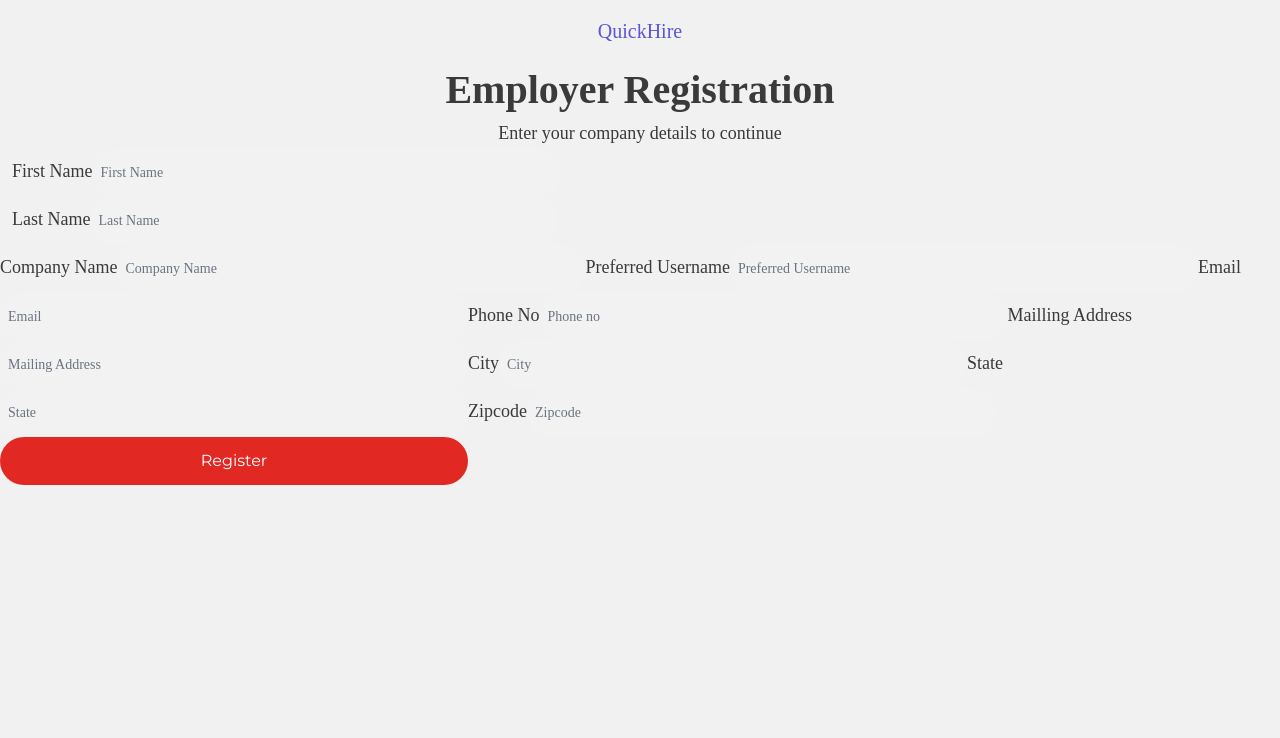
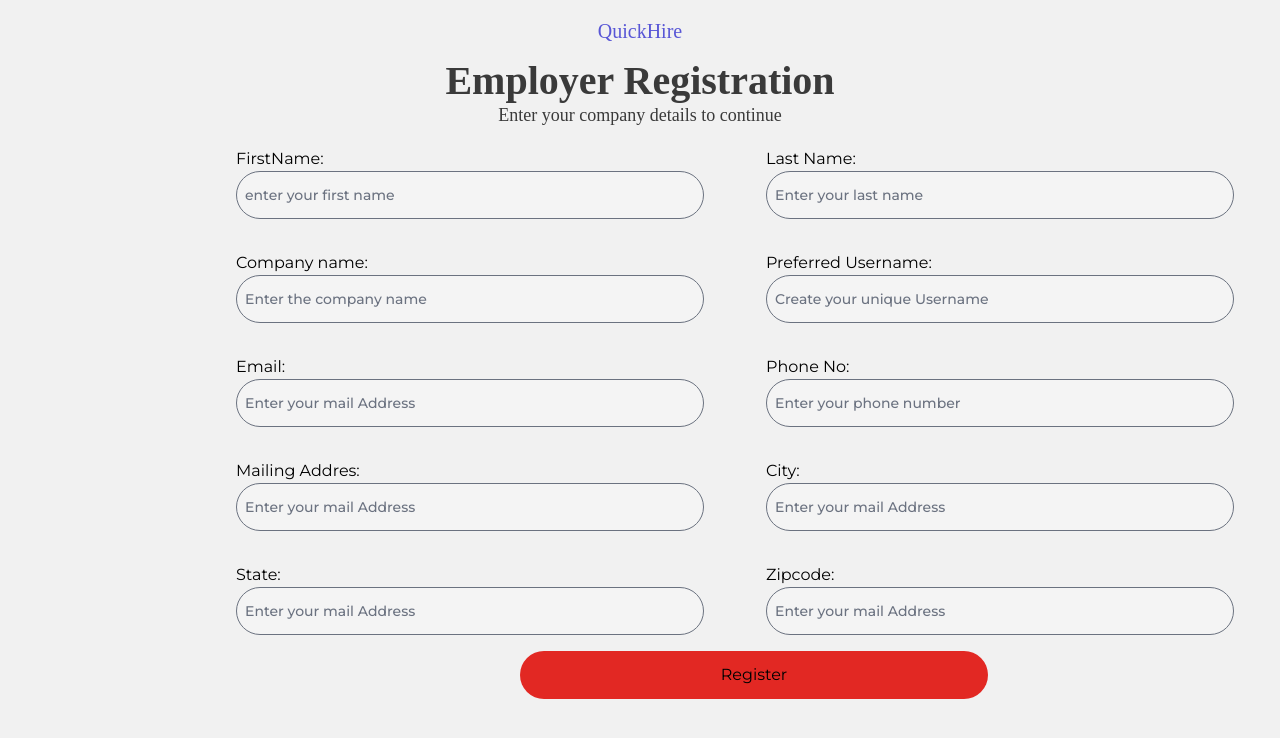
Before and after one commit to gowthamdongari/QuickHire, a React (Vite) app in the folder frontend/: page /RegistrationPage in a window 1280 px wide. Shown: the top 738 px of the page. Built offline with nearby package versions, Linux system fonts and the light colour scheme.

Commit message:
basic register pages done

```diff
--- a/frontend/src/App.jsx
+++ b/frontend/src/App.jsx
@@ -14,6 +14,7 @@ import AccountSettings from "./pages/Staff/AccountSettings";
 import AddAccount from "./pages/Staff/AddAccount";
 import StaffAccounts from "./pages/Staff/StaffAccounts";
 import RegistrationPage from "./auth/Forms/RegistrationPage";
+import Education from "./auth/Forms/Education";
 
 
 const App = () => {
@@ -24,6 +25,8 @@ const App = () => {
       <Route path="/SignUp" element={<SignUp />} />
       <Route path="/qualifications" element ={<Category/>}/>
       <Route path="/RegistrationPage" element={<RegistrationPage/>} />
+      <Route path="/education" element={<Education/>} />
+
       <Route path="/home" element={<Home/>} >
           {/* childrens */}
          <Route path="/home/viewJobs" element={<JobList/>}/>
--- /dev/null
+++ b/frontend/src/auth/Forms/Education.jsx
@@ -0,0 +1,80 @@
+import React, { useState } from "react";
+import Category from "../../components/Category";
+
+const Education = () => {
+  const mystyle = {
+    Header: {
+      color: "#5856d6",
+      fontsize: "48px",
+      fontFamily: "Roboto Slab",
+      fontWeight: "500",
+      lineHeight: "62px",
+      textAlign: "center",
+    },
+    Registration: {
+      color: "#3a3a3a",
+      fontSize: "40px",
+      fontFamily: "Source Sans Pro",
+      fontWeight: 700,
+      lineHeight: "38px",
+      textAlign: "center",
+    },
+    Para: {
+      color: "#3a3a3a",
+      fontSize: "18px",
+      fontFamily: "Source Sans Pro",
+      lineHeight: "31px",
+      textAlign: "center",
+    },
+  };
+  return (
+    <div>
+      <h1 style={mystyle.Header}>QuickHire</h1>
+      <h3 style={mystyle.Registration}>Professional Registration</h3>
+      <p style={mystyle.Para}>Enter your Education details to continue</p>
+      <div>
+        <form className="justify-center ml-[350px] mt-[60px]">
+          <div className="flex flex-row gap-5">
+            <div>
+              <label>School Name:</label>
+              <br></br>
+              <input placeholder="Enter your school name" type="text" />
+            </div>
+            <div>
+              <label>Major:</label>
+              <br></br>
+              <input placeholder="Enter your major" type="text" />
+            </div>
+            <div>
+              <label>Completion Time:</label>
+              <br></br>
+              <input type="date" />
+            </div>
+            <div className="mt-6">
+              <button class="bg-blue-500 hover:bg-blue-700 text-white font-bold py-2 px-4 rounded">
+                add
+              </button>
+            </div>
+          </div>
+          <div>
+            {/* Need to write table here */}
+          </div>
+          <div className="mt-7">
+
+          <button class="bg-blue-500 hover:bg-blue-700 text-white font-bold py-2 px-4 rounded">
+                next
+              </button>
+          </div>
+        </form>
+      </div>
+      <div className="w-[600px]">
+
+      <Category />
+      </div>
+    </div>
+  );
+};
+
+export default Education;
+
+//export default EducationForm;
--- a/frontend/src/auth/Forms/RegistrationPage.jsx
+++ b/frontend/src/auth/Forms/RegistrationPage.jsx
@@ -1,104 +1,169 @@
-import { color } from 'framer-motion'
-import React from 'react'
+import React from "react";
 
 const RegistrationPage = () => {
   const mystyle = {
     Header: {
-        color: '#5856d6',
-        fontsize: '48px',
-        fontFamily: 'Roboto Slab',
-        fontWeight: '500',
-        lineHeight: '62px',
-        textAlign: 'center',
+      color: "#5856d6",
+      fontsize: "48px",
+      fontFamily: "Roboto Slab",
+      fontWeight: "500",
+      lineHeight: "62px",
+      textAlign: "center",
     },
 
     Registration: {
-            color: '#3a3a3a',
-            fontSize: '40px',
-            fontFamily: 'Source Sans Pro',
+      color: "#3a3a3a",
+      fontSize: "40px",
+      fontFamily: "Source Sans Pro",
       fontWeight: 700,
-            lineHeight: '56px',
-            textAlign: 'center',
+      lineHeight: "38px",
+      textAlign: "center",
     },
     Para: {
-            color: '#3a3a3a',
-            fontSize: '18px',
-            fontFamily: 'Source Sans Pro',
-            lineHeight: '31px',
-            textAlign: 'center',
+      color: "#3a3a3a",
+      fontSize: "18px",
+      fontFamily: "Source Sans Pro",
+      lineHeight: "31px",
+      textAlign: "center",
     },
     Firstname: {
-            color: '#3a3a3a',
-            fontSize: '18px',
-            fontFamily: 'Source Sans Pro',
+      color: "#3a3a3a",
+      fontSize: "18px",
+      fontFamily: "Source Sans Pro",
       fontWeight: 500,
-            lineHeight: '31px',
+      lineHeight: "31px",
     },
     InputField: {
-            top: '426px',
-            left: '143px',
-            width: '468px',
-            height: '48px',
-            padding: '0px 8px',
-            border: '0',
-            boxSizing: 'border-box',
-            borderRadius: '24px',
-            backgroundColor: '#f2f2f2',
-            color: '#282828',
-            fontSize: '14px',
-            fontFamily: 'Source Sans Pro',
+      top: "426px",
+      left: "143px",
+      width: "468px",
+      height: "48px",
+      padding: "0px 8px",
+      border: "0",
+      boxSizing: "border-box",
+      borderRadius: "24px",
+      backgroundColor: "#f2f2f2",
+      color: "#282828",
+      fontSize: "14px",
+      fontFamily: "Source Sans Pro",
       fontWeight: 500,
-            lineHeight: '18px',
-            outline: 'none',
+      lineHeight: "18px",
+      outline: "none",
     },
     Button: {
-            cursor: 'pointer',
-            top: '1192px',
-            left: '491px',
-            width: '468px',
-            height: '48px',
-            padding: '0px 8px',
-            border: '0',
-            boxSizing: 'border-box',
-            borderRadius: '24px',
-            backgroundColor: '#e22823',
-            color: '#ffffff',
-            fontSize: '16px',
-
-        }
+      cursor: "pointer",
+      top: "1192px",
+      left: "491px",
+      width: "468px",
+      height: "48px",
+      padding: "0px 8px",
+      border: "0",
+      boxSizing: "border-box",
+      borderRadius: "24px",
+      backgroundColor: "#e22823",
+      color: "#ffffff",
+      fontSize: "16px",
+    },
   };
   return (
     <div>
       <h1 style={mystyle.Header}>QuickHire</h1>
       <h3 style={mystyle.Registration}>Employer Registration</h3>
       <p style={mystyle.Para}>Enter your company details to continue</p>
-      <div class="w-full md:w-1/2 px-3 mb-6 md:mb-0">
-      <label style={mystyle.Firstname}>First Name</label>
-      <input style={mystyle.InputField} placeholder='First Name'/>
+      <form className="flex flex-col justify-center ml-[220px]">
+        {/* Personal Details */}
+        <div className="grid grid-cols-2 gap-0">
+          <div className="m-4">
+            <label>FirstName:</label>
+            <br></br>
+            <input
+              className="regInput"
+              placeholder="enter your first name"
+              type="text"
+            />
           </div>
-      <div class="w-full md:w-1/2 px-3">
-      <label style={mystyle.Firstname}>Last Name</label>
-      <input style={mystyle.InputField} placeholder='Last Name'/>
+          <div className="m-4">
+            <label>Last Name:</label>
+            <br></br>
+            <input
+              className="regInput"
+              placeholder="Enter your last name"
+              type="text"
+            />
           </div>
-      <label style={mystyle.Firstname}>Company Name</label>
-      <input style={mystyle.InputField} placeholder='Company Name'/>
-      <label style={mystyle.Firstname}>Preferred Username</label>
-      <input style={mystyle.InputField} placeholder='Preferred Username'/>
-      <label style={mystyle.Firstname}>Email</label>
-      <input style={mystyle.InputField} placeholder='Email'/>
-      <label style={mystyle.Firstname}>Phone No</label>
-      <input style={mystyle.InputField} placeholder='Phone no'/>
-      <label style={mystyle.Firstname}>Mailling Address</label>
-      <input style={mystyle.InputField} placeholder='Mailing Address'/>
-      <label style={mystyle.Firstname}>City</label>
-      <input style={mystyle.InputField} placeholder='City'/>
-      <label style={mystyle.Firstname}>State</label>
-      <input style={mystyle.InputField} placeholder='State'/>
-      <label style={mystyle.Firstname}>Zipcode</label>
-      <input style={mystyle.InputField} placeholder='Zipcode'/>
-      <button style={mystyle.Button}>Register</button>
+          <div className="m-4">
+            <label>Company name:</label>
+            <br></br>
+            <input
+              className="regInput"
+              placeholder="Enter the company name"
+              type="text"
+            />
           </div>
-  )
-}
+          <div className="m-4">
+            <label>Preferred Username:</label>
+            <br></br>
+            <input
+              className="regInput"
+              placeholder="Create your unique Username"
+              type="text"
+            />
+          </div>
+          <div className="m-4">
+            <label>Email:</label>
+            <br></br>
+            <input
+              className="regInput"
+              placeholder="Enter your mail Address"
+              type="email"
+            />
+          </div>
+          <div className="m-4">
+            <label>Phone No:</label>
+            <br></br>
+            <input
+              className="regInput"
+              placeholder="Enter your phone number"
+              type="text"
+            />
+          </div>
+          <div className="m-4">
+            <label>Mailing Addres:</label><br></br>
+            <input
+              className="regInput"
+              placeholder="Enter your mail Address"
+              type="email"
+            />
+          </div>
+          <div className="m-4">
+            <label>City:</label><br></br>
+            <input
+              className="regInput"
+              placeholder="Enter your mail Address"
+              type="email"
+            />
+          </div>
+          <div className="m-4">
+            <label>State:</label><br></br>
+            <input
+              className="regInput"
+              placeholder="Enter your mail Address"
+              type="email"
+            />
+          </div>
+          <div className="m-4">
+            <label>Zipcode:</label><br></br>
+            <input
+              className="regInput"
+              placeholder="Enter your mail Address"
+              type="email"
+            />
+          </div>
+        </div>
+        <button type="submit" className="ml-[300px] w-[468px] h-[48px] p-2  rounded-3xl  bg-[#e22823] decoration-[#ffffff] cursor-pointer leading-5 font">Register</button>
+      </form>
+    </div>
+  );
+};
 
-export default RegistrationPage
+export default RegistrationPage;
--- a/frontend/src/globals.css
+++ b/frontend/src/globals.css
@@ -30,3 +30,8 @@
 .active {
   @apply bg-blue-100 text-blue-600;
 }
+
+.regInput{
+  @apply h-[48px] w-[468px] p-2 bg-[#f4f4f4] decoration-[#000000] font-medium leading-4 text-sm;
+  border-radius: 24px;
+}
```
Lines whose indentation alone changed are shown as unchanged.
